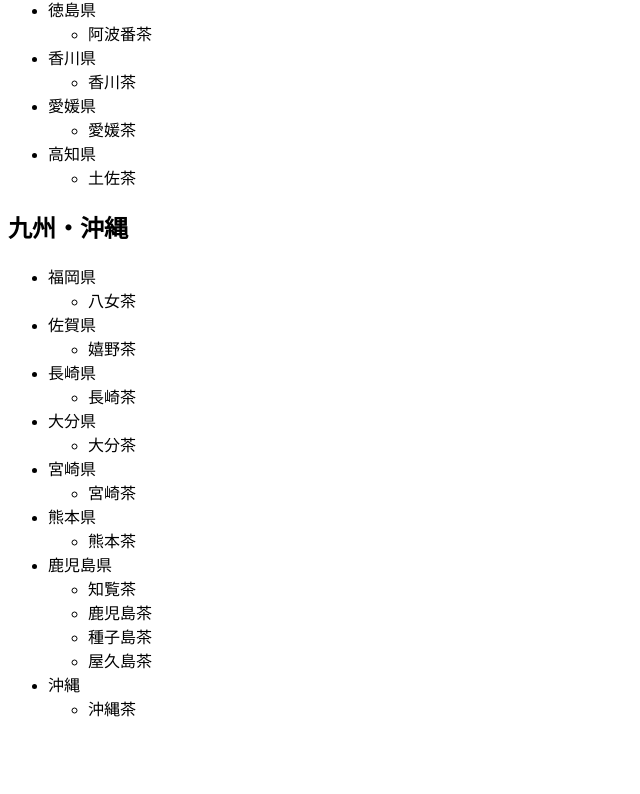
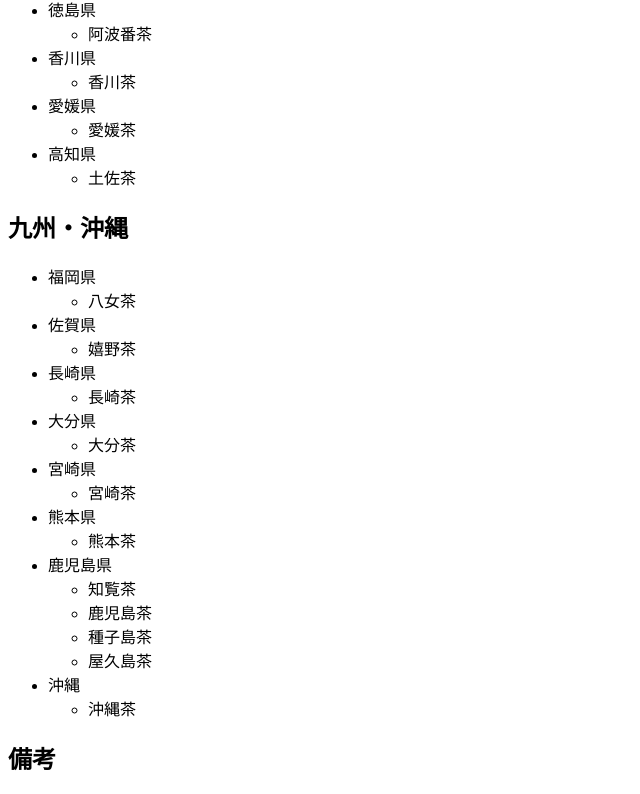
Before and after one commit to t-e-a-party/greentea, a plain HTML site: page index.html in a window 1280 px wide. Shown: the part 2159-2953 px from the top of the page, without its empty margins (0-640 px from the left). Before the commit the page ends 2895 px from the top, so only its background shows below. Drawn offline with Linux system fonts and the light colour scheme.

Commit message:
Update index.html

```diff
--- a/index.html
+++ b/index.html
@@ -306,6 +306,9 @@
           </li>
         </ul>
       </div>
+      <div class="biko">
+        <h2>備考</h2>
+      </div>
     </div>
 
   </body>
```
